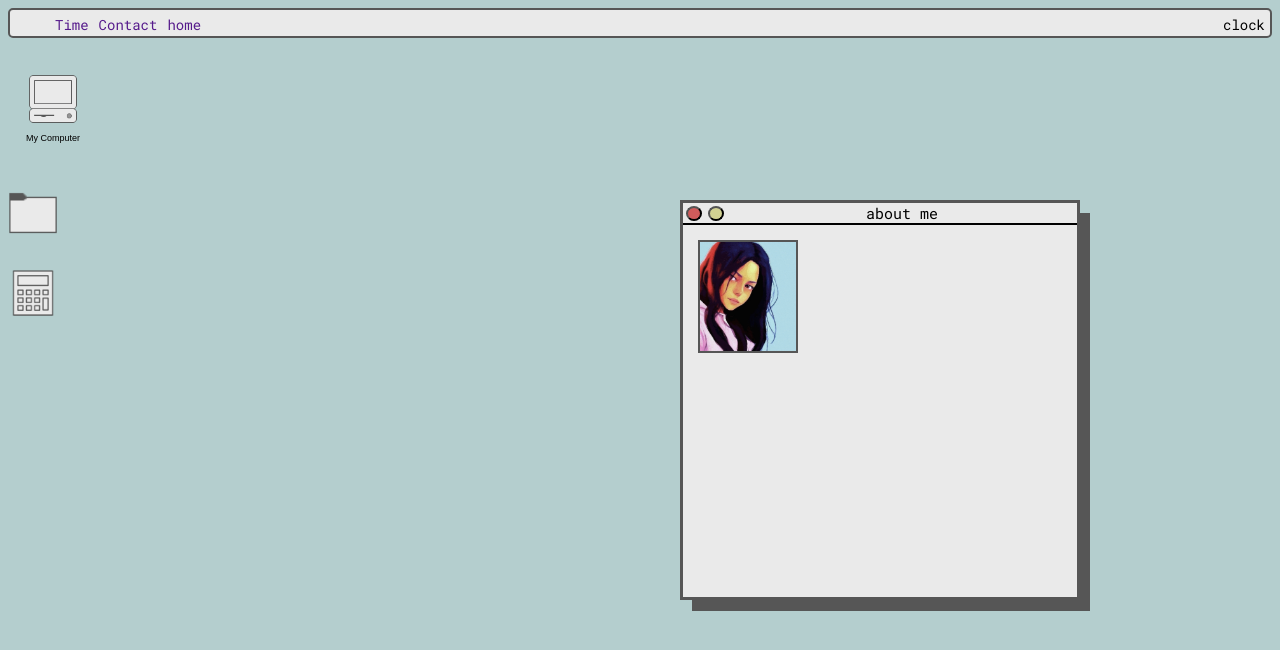
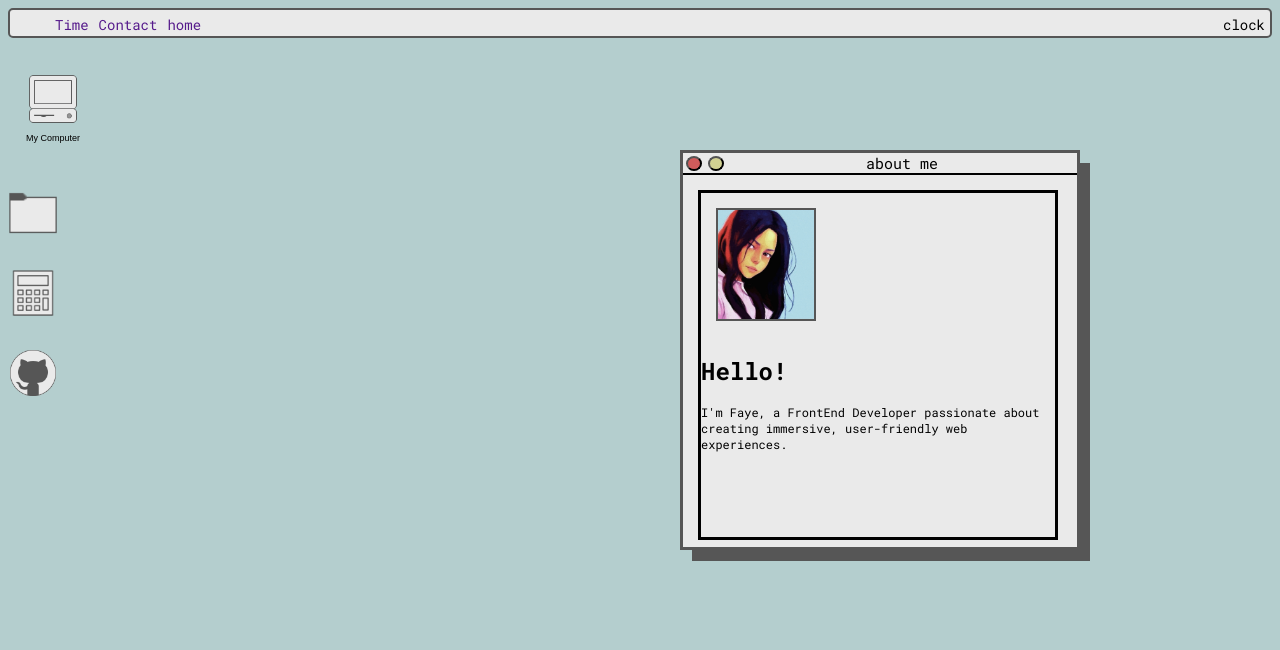
Before and after one commit to FayeKs/Faye-s-Desktop-Portfolio, a plain HTML site: page index.html in a window 1280 px wide. Drawn offline with Linux system fonts and the light colour scheme.

Commit message:
add font style and comp modal content

```diff
--- a/index.html
+++ b/index.html
@@ -12,6 +12,7 @@
 <body>
     <!--NavBar Section-->
     <header>
+        <!--TODO: add the correct nav list and time elements-->
         <nav>
             <ul class="navList">
                 <li><a href="">Time</a></li>
@@ -25,7 +26,7 @@
         </nav>
     </header>
 
-
+<!--TODO: add icon names and modals-->
 <!--Desktop Section-->
     <main class="desktop">
         <div class="desktop__left">
@@ -39,6 +40,7 @@
 
             <img src="/assets/icons/icons8-folder-40.png" alt="">
             <img src="/assets/icons/icons8-calculator-64.png" alt="">
+            <img src="/assets/icons/icons8-github-80.png" alt="">
         </div>
 
         <!-- Modals Section-->
@@ -51,8 +53,11 @@
                     <p>about me</p>
                 </div>
 
+                <div class="comp__intro">
                 <img src="/assets/images/profilepic.jpg">
-
+                <h1>Hello!</h1>
+                <p>I'm Faye, a FrontEnd Developer passionate about creating immersive, user-friendly web experiences. </p>
+                </div>
          </div>
     </main>
 
--- a/style.css
+++ b/style.css
@@ -15,7 +15,7 @@ body {
 
 
 
-/*NavBar Section */
+/* Desktop NavBar Section */
 
 nav {
     border-style: solid;
@@ -50,12 +50,12 @@ nav {
     margin: 0;
 }
 
-/* Main sDesktop Section */
+/* Main Desktop Section */
 main img {
     width: 50px;
 }
 
-
+/* FIXME: align items vertically */
 
 .desktop__left{
     display: flex;
@@ -78,24 +78,14 @@ main img {
 }
 
 
-/* Computer Modal */
-.comp__btn {
-    display: flex;
-    flex-direction: column;
-    align-items: center;
-    justify-content: center;
-    width: 50px;
-    height: 50px;
-    background-color: transparent;
-    border: none;
-}
+/* Computer Modal Section*/
 
 .comp__modal {
     /* display: none; */
     position: fixed;
     z-index: 1;
     right: 200px;
-    top: 200px;
+    top: 150px;
     width: 400px;
     height: 400px;
     border-style: solid;
@@ -106,6 +96,28 @@ main img {
     box-shadow: 11px 12px 0px -1px rgba(86,86,86,1);
 
 }
+
+.comp__content {
+    font-size: 12px;
+}
+
+.comp__intro {
+    margin: 15px;
+    height: 350px;
+    border-style: solid;
+    width: 360px;
+}
+
+.comp__content img {
+    width: 100px;
+    margin: 15px;
+    border-style: solid;
+    border-color: var(--border-clr);
+    border-width: 2px;
+}
+
+
+/* Computer Modal -- Title Bar Section */
 
 .titleBar {
     height: 22px;
@@ -123,6 +135,7 @@ main img {
     border-radius: 50%;
     float: left;
     margin: 3px;
+    cursor: pointer;
 }
 
 .titleBar p {
@@ -130,17 +143,10 @@ main img {
     font-size: 15px;
 }
 
-.comp__content img {
-    width: 100px;
-    margin: 15px;
-    border-style: solid;
-    border-color: var(--border-clr);
-    border-width: 2px;
-}
 
 
 
-
+/* TODO: create close and open function for modal */
 .closeBtn {
     background-color: rgb(207, 91, 91);
 }
@@ -148,3 +154,14 @@ main img {
 .minBtn {
     background-color: rgb(209, 209, 146);
 }
+
+.comp__btn {
+    display: flex;
+    flex-direction: column;
+    align-items: center;
+    justify-content: center;
+    width: 50px;
+    height: 50px;
+    background-color: transparent;
+    border: none;
+}
```
Also changed, not shown: assets/icons/icons8-github-80.png (added).
